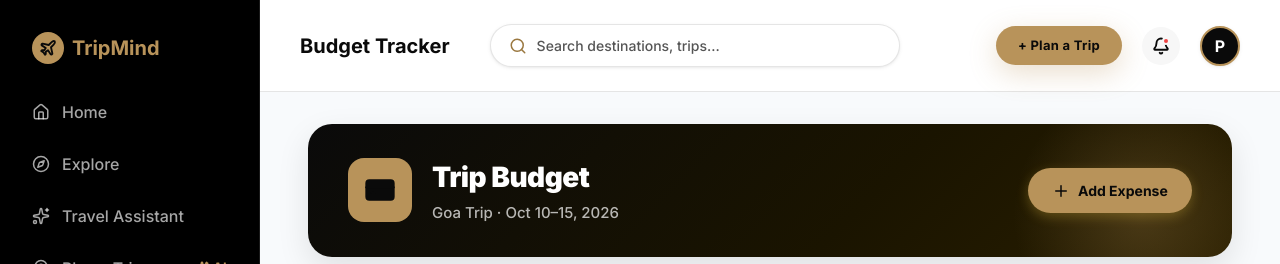
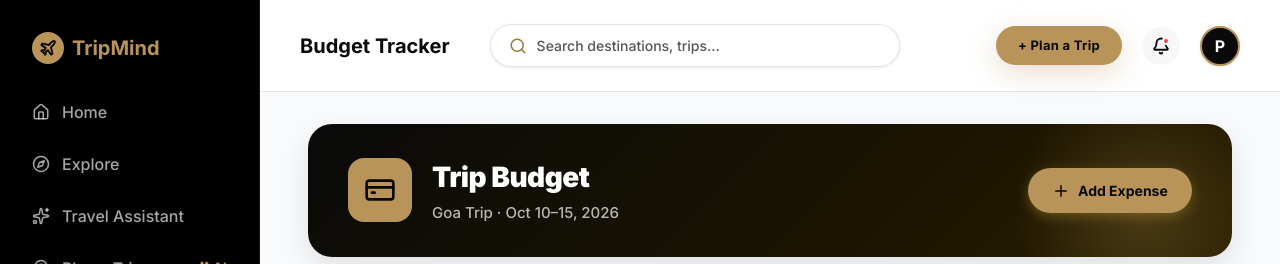
Before and after one commit to PoojaRam166/TripMind, a React (Vite) app in the folder frontend/: page /budget in a window 1280 px wide. Shown: the top 264 px of the page. Built offline with nearby package versions, Linux system fonts and the light colour scheme.

Commit message:
fix: credit card icon in budget tracker - show inner details with gold fill

```diff
--- a/frontend/src/pages/BudgetTrackerPage.jsx
+++ b/frontend/src/pages/BudgetTrackerPage.jsx
@@ -47,7 +47,7 @@ export default function BudgetTrackerPage() {
 
             <div style={{ display: 'flex', alignItems: 'center', gap: '20px', position: 'relative', zIndex: 1 }}>
               <div style={{ width: '64px', height: '64px', borderRadius: '16px', background: 'var(--color-gold)', display: 'flex', alignItems: 'center', justifyContent: 'center' }}>
-                <CreditCard size={32} color="var(--color-ink)" fill="var(--color-ink)" />
+                <CreditCard size={32} color="var(--color-ink)" fill="var(--color-gold)" />
               </div>
               <div>
                 <h1 style={{ fontSize: '28px', fontWeight: 900, color: 'white', margin: '0 0 4px', letterSpacing: '-0.5px' }}>
```
